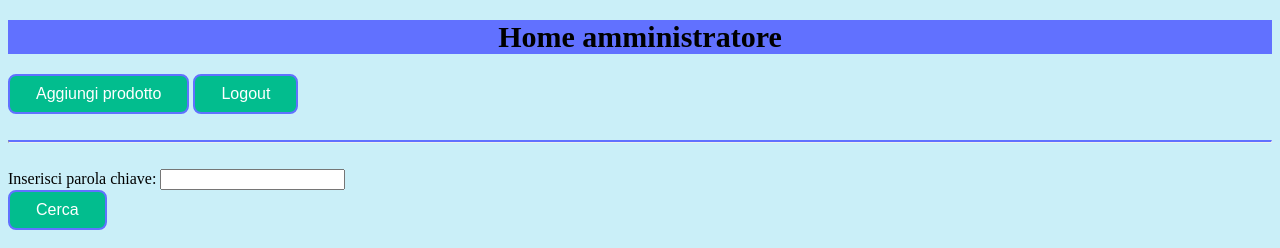
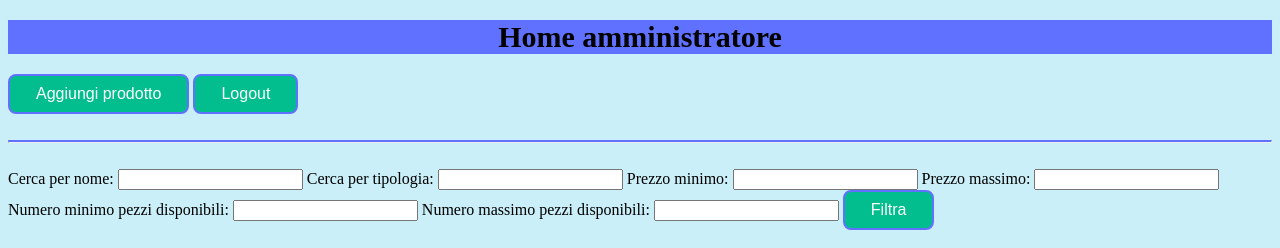
Before and after one commit to MickTK/ProgettoFinaleISW, a Django app: page /home_amministratore/ in a window 1280 px wide. Shown: the top 248 px of the page. Run offline with Django 4.2, Linux system fonts and the light colour scheme.

Commit message:
Modifica template html + creazione form per il filtro tabella

```diff
--- a/negozio/applicazione/templates/amministratore/Aggiungi_prodotto.html
+++ b/negozio/applicazione/templates/amministratore/Aggiungi_prodotto.html
@@ -20,7 +20,7 @@
             <div>
                 <h1>Aggiungi prodotto</h1>
 
-                <a href="./Home_amministratore.html"><button class="button" type="button" value="home">Home</button></a>
+                <a href="./Home_amministratore"><button class="button" type="button" value="home">Home</button></a>
             </div>
 
             <br><hr><br>
--- a/negozio/applicazione/templates/amministratore/Home_amministratore.html
+++ b/negozio/applicazione/templates/amministratore/Home_amministratore.html
@@ -20,19 +20,34 @@
             <div>
                 <h1>Home amministratore</h1>
 
-                <a href="./Aggiungi_prodotto.html"><button class="button" type="button"
+                <a href="./Aggiungi_prodotto"><button class="button" type="button"
                     value="aggiungiProdotto">Aggiungi prodotto</button></a>
-                <a href="../login.html"><button class="button" type="button" value="logout">Logout</button></a>
+                <a href="../login"><button class="button" type="button" value="logout">Logout</button></a>
             </div>
 
             <br><hr><br>
 
             <div>
-                <!-- Filtro per cercare mediante una parola chiave -->
-                <label for="nomeP">Inserisci parola chiave:</label>
-                <input type="text" id="nomeP"><br>
+                <!-- Filtro per cercare mediante un form -->
+                <label for="nome">Cerca per nome:</label>
+                <input type="text" id="nome">
 
-                <button class="button" class="tasto" onclick="filtraTabella()">Cerca</button>
+                <label for="tipologia">Cerca per tipologia:</label>
+                <input type="text" id="tipologia">
+
+                <label for="minPrezzo">Prezzo minimo:</label>
+                <input type="number" id="minPrezzo">
+
+                <label for="maxPrezzo">Prezzo massimo:</label>
+                <input type="number" id="maxPrezzo">
+
+                <label for="minNumPezziDisponibili">Numero minimo pezzi disponibili:</label>
+                <input type="number" id="minNumPezziDisponibili">
+
+                <label for="maxNumPezziDisponibili">Numero massimo pezzi disponibili:</label>
+                <input type="number" id="maxNumPezziDisponibili">
+
+                <button class="button" onclick="filtraTabella()">Filtra</button>
             </div>
 
             <br>
--- a/negozio/applicazione/templates/login.html
+++ b/negozio/applicazione/templates/login.html
@@ -23,7 +23,7 @@
                 {% csrf_token %}
                 {{ form.as_p }}
                 <input class="button" type="submit" value="Login">
-                <p>Non sei registrato? <a class="registrati" href="./utente/registrazione.html">Registrati qui!</a></p>
+                <p>Non sei registrato? <a class="registrati" href="./utente/registrazione">Registrati qui!</a></p>
             </form>
         </div>
     </body>
--- a/negozio/applicazione/templates/utente/carrello.html
+++ b/negozio/applicazione/templates/utente/carrello.html
@@ -19,8 +19,8 @@
             <!-- Div contenente la home e il logout -->
             <div>
                 <h1>Carrello</h1>
-                <a href="./home.html"><button class="button" type="button" value="home">Home</button></a>
-                <a href="../login.html"><button class="button" type="button" value="logout">Logout</button></a>
+                <a href="./home"><button class="button" type="button" value="home">Home</button></a>
+                <a href="../login"><button class="button" type="button" value="logout">Logout</button></a>
             </div>
 
             <br><hr><br>
--- a/negozio/applicazione/templates/utente/checkout.html
+++ b/negozio/applicazione/templates/utente/checkout.html
@@ -18,7 +18,7 @@
         <div class="checkout">
             <div>
                 <h1>Checkout</h1>
-                <a href="./carrello.html"><button class="button" type="button" value="carrello">Carrello</button></a>
+                <a href="./carrello"><button class="button" type="button" value="carrello">Carrello</button></a>
             </div>
 
             <br><hr><br>
--- a/negozio/applicazione/templates/utente/registrazione.html
+++ b/negozio/applicazione/templates/utente/registrazione.html
@@ -14,6 +14,10 @@
     </head>
 
     <body>
+        <div>
+            <a href="../login"><button class="button" type="button" value="logout">Logout</button></a>
+        </div>
+
         <!-- div che contiene il form per la registrazione -->
         <div class="registrazione">
             <h1>Registration page</h1>
```
Also changed, not shown: negozio/applicazione/templates/amministratore/Resoconto_vendite.html (+22 -5 lines), negozio/applicazione/templates/utente/home.html (+14 -6 lines), negozio/tests/accettazione/tests.py (+1 -1 lines).
